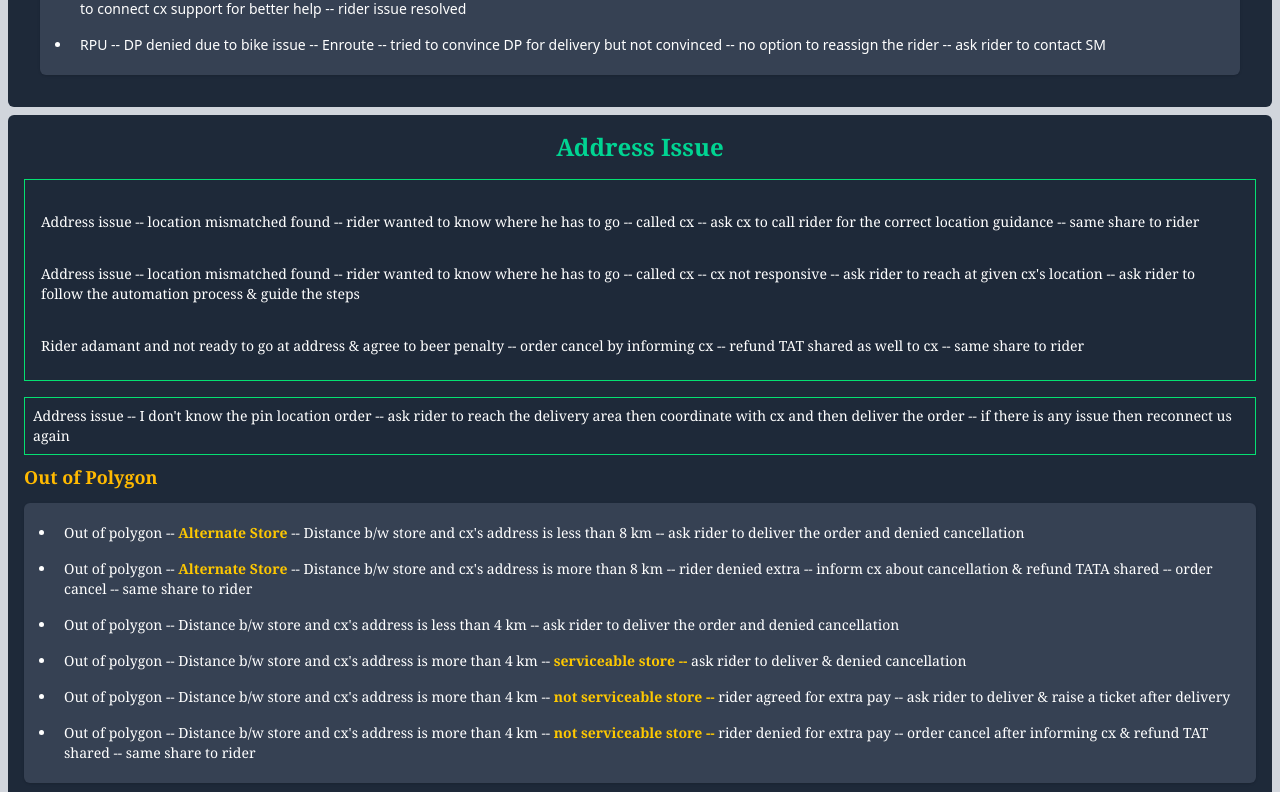
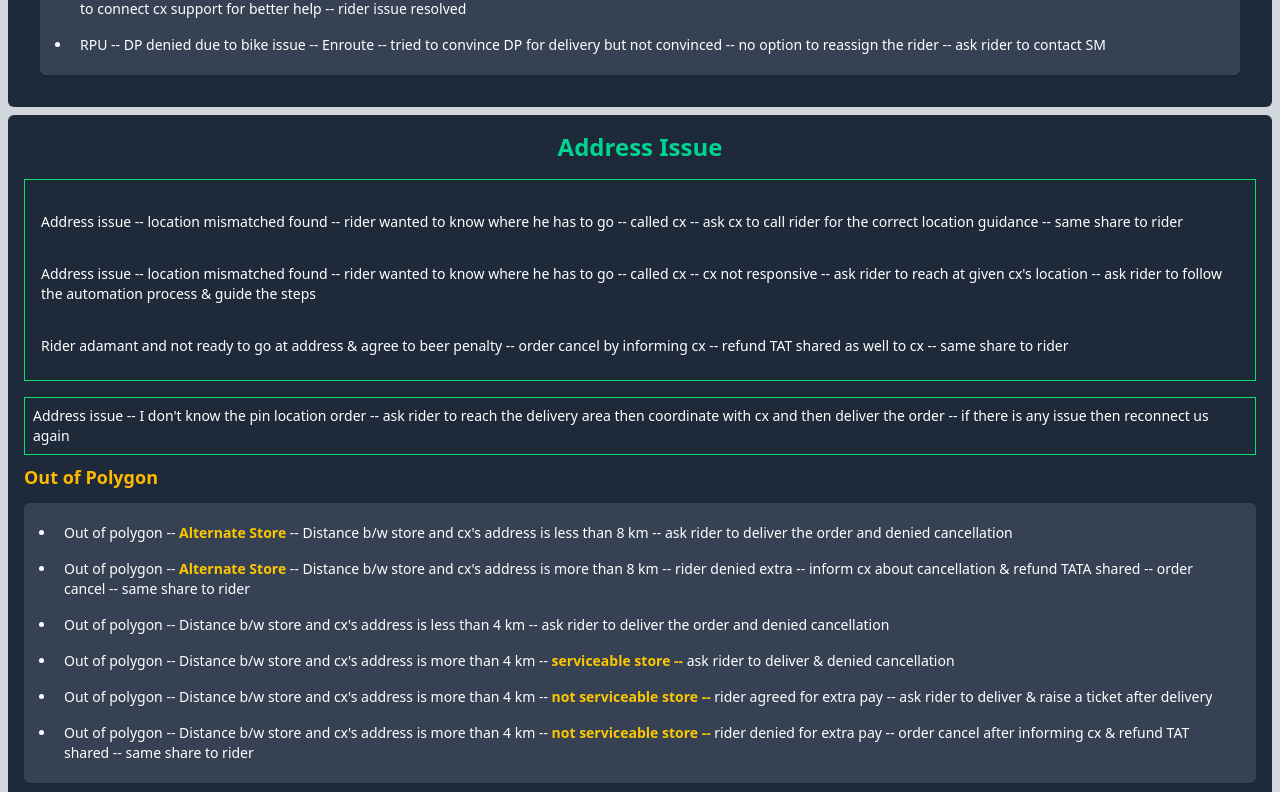
Before and after one commit to Code-with-Sahani/Blinket-DP, a React (Vite) app: page / in a window 1280 px wide. Shown: the part 10428-11220 px from the top of the page. Built offline with nearby package versions, Linux system fonts and the light colour scheme.

Commit message:
Update AddressIssue.jsx

```diff
--- a/src/Components/AddressIssue.jsx
+++ b/src/Components/AddressIssue.jsx
@@ -2,24 +2,24 @@ import React from 'react';
 
 const AddressIssue = () => {
     return (
-        <div className="m-2 p-4 text-sm font-serif bg-gray-800 text-white rounded-md -p-6 lg--p-8">
+        <div className="m-2 p-4 text-sm   bg-gray-800 text-white rounded-md -p-6 lg--p-8">
             <h2 className='text-center text-2xl font-semibold text-emerald-400 mb-4'>Address Issue </h2>
 
              <div className="text-sm border border-green-400 mb-2 mt-4 p-2">
-                <p className="text-sm font-serif  mb-2 mt-4 p-2">
+                <p className="text-sm    mb-2 mt-4 p-2">
                     Address issue -- location mismatched found -- rider wanted to know where he has to go -- called cx -- ask cx to call rider for the correct location guidance -- same share to rider
                 </p>
 
-                <p className="text-sm font-serif  mb-2 mt-4 p-2">
+                <p className="text-sm    mb-2 mt-4 p-2">
                     Address issue -- location mismatched found -- rider wanted to know where he has to go -- called cx -- cx not responsive -- ask rider to reach at given cx's location -- ask rider to follow the automation process & guide the steps
                 </p>
 
-                <p className="text-sm font-serif  mb-2 mt-4 p-2">
+                <p className="text-sm    mb-2 mt-4 p-2">
                 Rider adamant and not ready to go at address & agree to beer penalty -- order cancel by informing cx -- refund TAT shared as well to cx -- same share to rider
             </p>
             </div>
 
-            <p className="text-sm font-serif border border-green-400 mb-2 mt-4 p-2">
+            <p className="text-sm   border border-green-400 mb-2 mt-4 p-2">
                 Address issue -- I don't know the pin location order -- ask rider to reach the delivery area then coordinate with cx and then deliver the order -- if there is any issue then reconnect us again
             </p>
 
```
